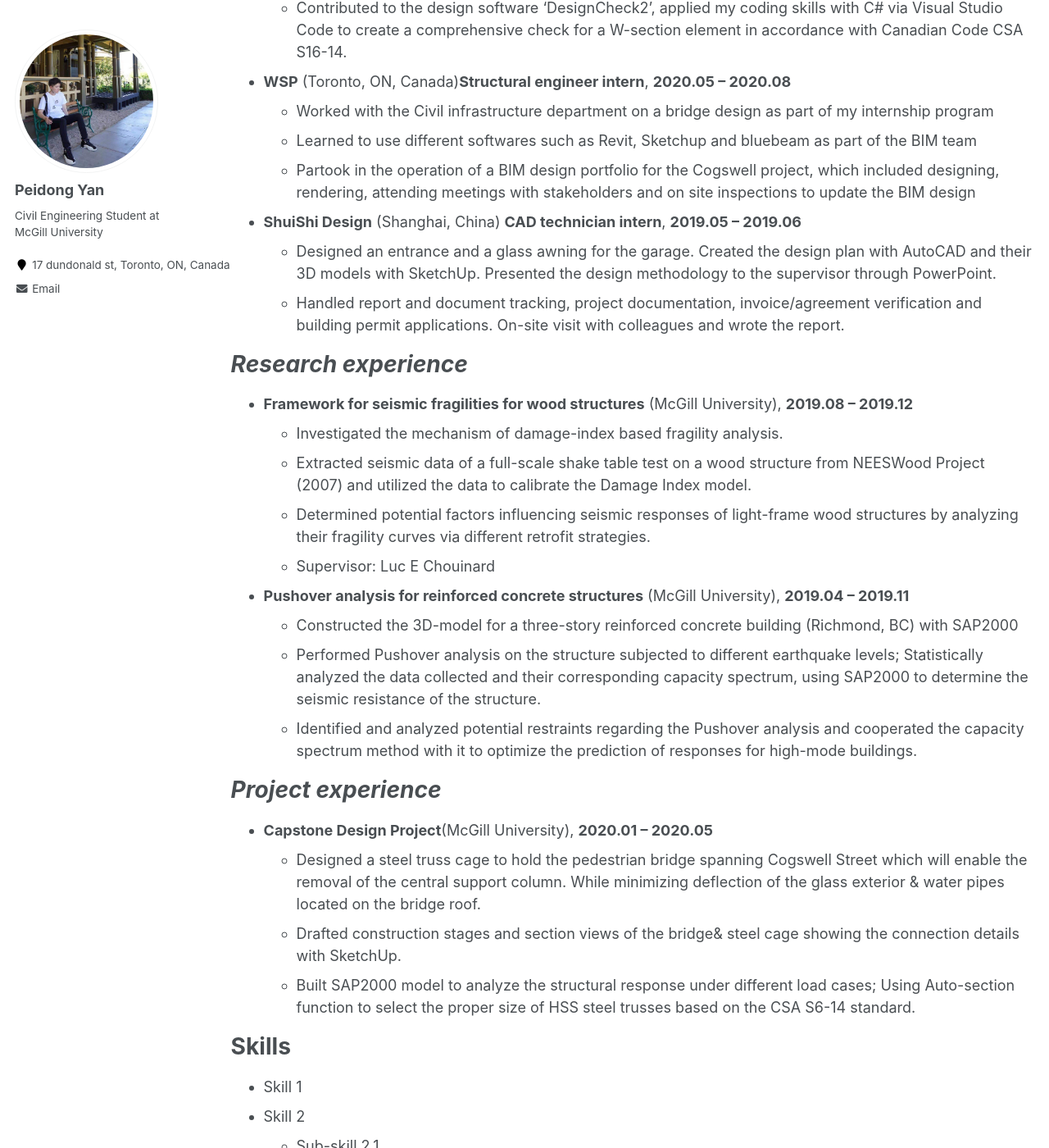
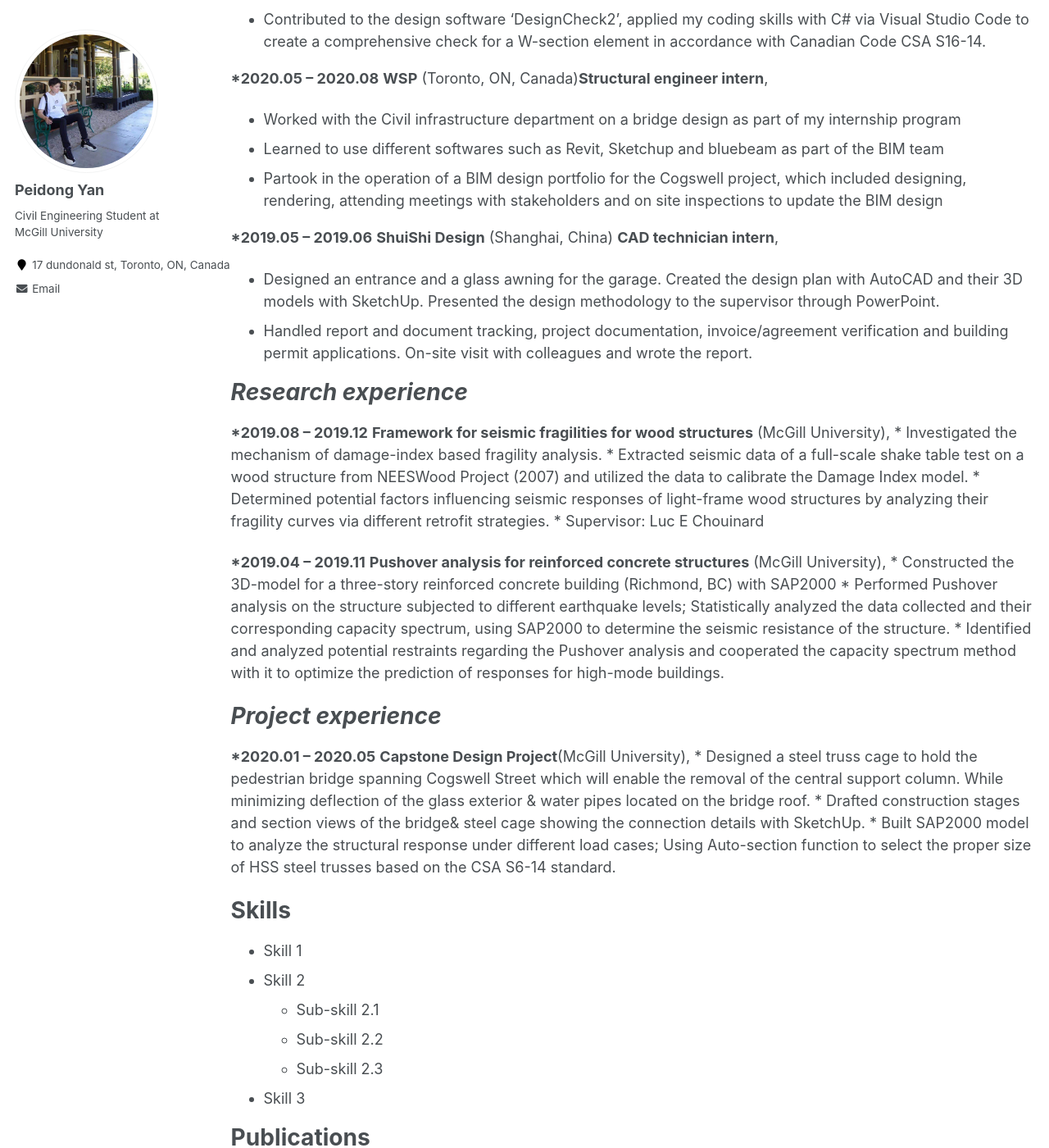
Before and after one commit to LorenYan98/LY.github.io, a Jekyll site: the page built from _pages/cv.md, in a window 1280 px wide and 1400 px high, scrolled down 483 px. Shown: the whole window at 82% size. Built offline with Jekyll 4.4.1, drawn with Linux system fonts in a browser that asks for light colours; some of the changed text lies outside the part shown.

Commit message:
Update cv.md

```diff
--- a/_pages/cv.md
+++ b/_pages/cv.md
@@ -18,33 +18,33 @@ _Education_
 
 _Work experience_
 ======
-*  **Arup** (Toronto, ON, Canada) **Structural engineer intern**, **2021.01 – present**
+***2021.01 – present**  **Arup** (Toronto, ON, Canada) **Structural engineer intern**,
    * Responsible for the calculation reports, review of drawings, method statements related to the Firehall project (Toronto)
    * Collaborated with colleagues in Arup London office in the Whiteboard Project (Dublin), performed a detailed design report for steel beams at School Macroom based on the EuroCode.
    * Contributed to the design software ‘DesignCheck2’, applied my coding skills with C# via Visual Studio Code to create a comprehensive check for a W-section element in accordance with Canadian Code CSA S16-14.
 
 
-*  **WSP** (Toronto, ON, Canada)**Structural engineer intern**, **2020.05 – 2020.08**
+***2020.05 – 2020.08**  **WSP** (Toronto, ON, Canada)**Structural engineer intern**,
    * Worked with the Civil infrastructure department on a bridge design as part of my internship program
    * Learned to use different softwares such as Revit, Sketchup and bluebeam as part of the BIM team
    * Partook in the operation of a BIM design portfolio for the Cogswell project, which included designing, rendering, attending meetings with stakeholders and on site inspections to update the BIM design
 
 
-* **ShuiShi Design** (Shanghai, China) **CAD technician intern**, **2019.05 – 2019.06**
+***2019.05 – 2019.06** **ShuiShi Design** (Shanghai, China) **CAD technician intern**,
   * Designed an entrance and a glass awning for the garage. Created the design plan with AutoCAD and their 3D models with SketchUp. Presented the design methodology to the supervisor through PowerPoint.
   * Handled report and document tracking, project documentation, invoice/agreement verification and building permit applications. On-site visit with colleagues and wrote the report.
 
 
 _Research experience_
 ======
-*  **Framework for seismic fragilities for wood structures** (McGill University), **2019.08 – 2019.12**
+***2019.08 – 2019.12**  **Framework for seismic fragilities for wood structures** (McGill University),
     * Investigated the mechanism of damage-index based fragility analysis.
     * Extracted seismic data of a full-scale shake table test on a wood structure from NEESWood Project (2007) and utilized the data to calibrate the Damage Index model.
     * Determined potential factors influencing seismic responses of light-frame wood structures by analyzing their fragility curves via different retrofit strategies.
     * Supervisor: Luc E Chouinard
 
 
-*  **Pushover analysis for reinforced concrete structures** (McGill University), **2019.04 – 2019.11**
+***2019.04 – 2019.11**  **Pushover analysis for reinforced concrete structures** (McGill University),
     * Constructed the 3D-model for a three-story reinforced concrete building (Richmond, BC) with SAP2000
     * Performed Pushover analysis on the structure subjected to different earthquake levels; Statistically analyzed the data collected and their corresponding capacity spectrum, using SAP2000 to determine the seismic resistance of the structure.
     * Identified and analyzed potential restraints regarding the Pushover analysis and cooperated the capacity spectrum method with it to optimize the prediction of responses for high-mode buildings.
@@ -52,7 +52,7 @@ _Research experience_
 
 _Project experience_
 ======
-*  **Capstone Design Project**(McGill University), **2020.01 – 2020.05**
+***2020.01 – 2020.05**  **Capstone Design Project**(McGill University),
     * Designed a steel truss cage to hold the pedestrian bridge spanning Cogswell Street which will enable the removal of the central support column. While minimizing deflection of the glass exterior & water pipes located on the bridge roof.
     * Drafted construction stages and section views of the bridge& steel cage showing the connection details with SketchUp.
     * Built SAP2000 model to analyze the structural response under different load cases; Using Auto-section function to select the proper size of HSS steel trusses based on the CSA S6-14 standard.
```
